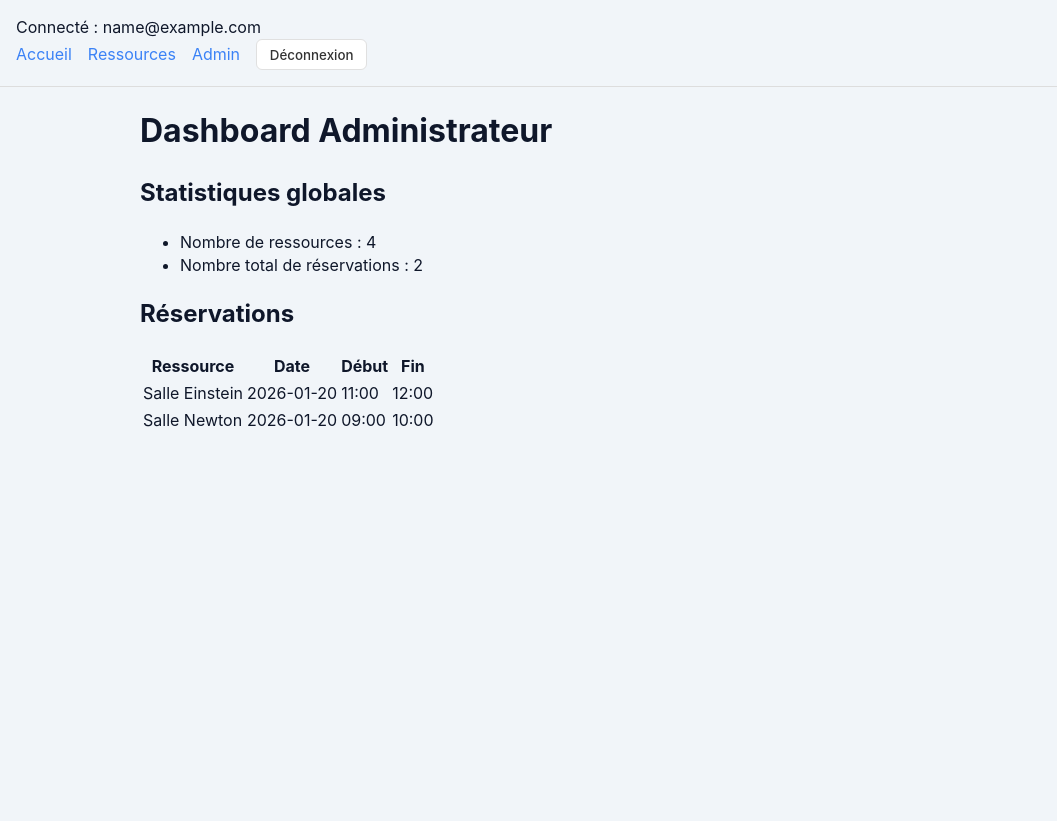
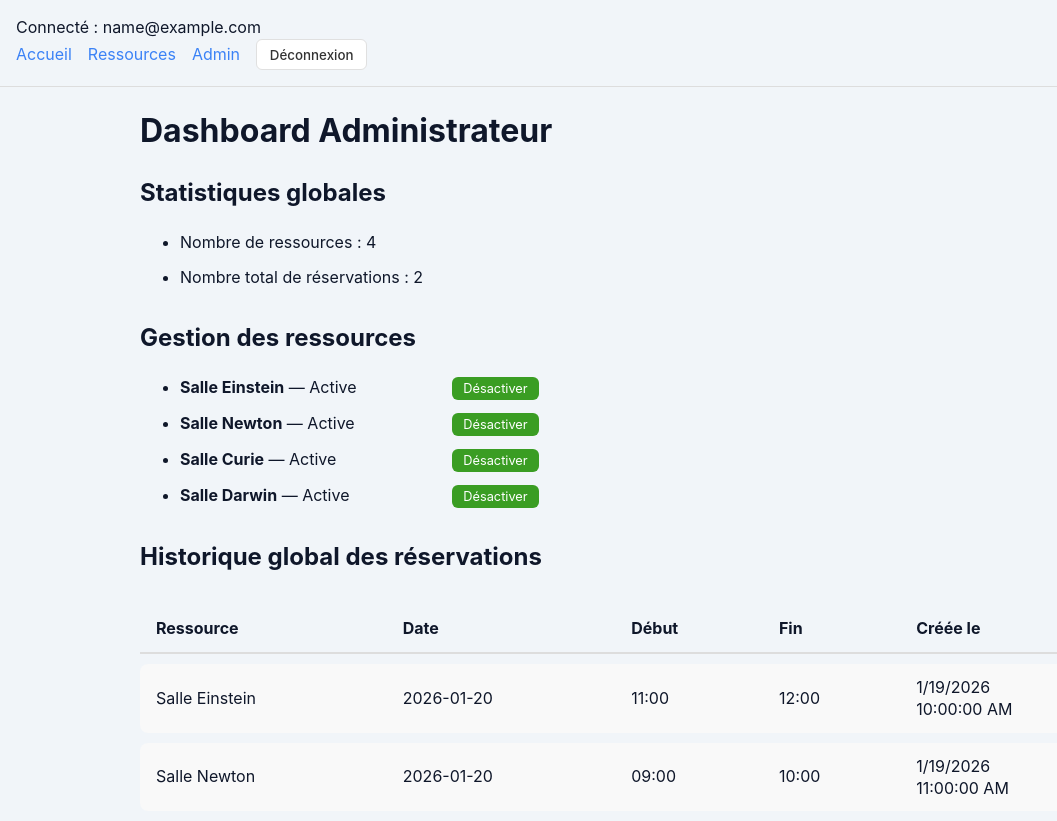
Before and after one commit to Zen53/reservation_app, a React (Vite) app: page /admin in a window 1280 px wide. Shown: the whole page, without its empty margins (0-1057 px from the left). Before the commit the page ends 800 px from the top, so only its background shows below. Built offline with nearby package versions, Linux system fonts and the light colour scheme; sample sign-in values are in the browser's storage.

Commit message:
Admin resources & reservations dashboard

```diff
--- a/src/api/index.js
+++ b/src/api/index.js
@@ -11,5 +11,6 @@ export {
   createReservation,
   getReservationById,
   deleteReservation,
-  setSimulateServerError
-} from './mockApi';
+  setSimulateServerError,
+  toggleResourceActive
+} from "./mockApi";
--- a/src/api/mockApi.js
+++ b/src/api/mockApi.js
@@ -361,3 +361,33 @@ export const deleteReservation = async (reservationId) => {
 export const setSimulateServerError = (value) => {
   simulateServerError = value;
 };
+
+/**
+ * PATCH /resources/{id}/toggle
+ * Active / désactive une ressource
+ *
+ * Réponses possibles :
+ * - 200 : Ressource mise à jour
+ * - 404 : Ressource inexistante
+ */
+export const toggleResourceActive = async (resourceId) => {
+  await delay(API_DELAY);
+
+  const resource = resources.find(r => r.id === parseInt(resourceId));
+
+  if (!resource) {
+    return {
+      status: 404,
+      data: null,
+      error: { message: "Resource not found" }
+    };
+  }
+
+  resource.active = !resource.active;
+
+  return {
+    status: 200,
+    data: resource,
+    error: null
+  };
+};
--- a/src/api/mockData.js
+++ b/src/api/mockData.js
@@ -10,28 +10,32 @@ export const resources = [
     name: "Salle Einstein",
     description: "Grande salle de conférence - 20 personnes",
     capacity: 20,
-    equipment: ["Projecteur", "Tableau blanc", "Visioconférence"]
+    equipment: ["Projecteur", "Tableau blanc", "Visioconférence"],
+    active: true
   },
   {
     id: 2,
     name: "Salle Newton",
     description: "Salle de réunion moyenne - 10 personnes",
     capacity: 10,
-    equipment: ["Écran TV", "Tableau blanc"]
+    equipment: ["Écran TV", "Tableau blanc"],
+    active: true
   },
   {
     id: 3,
     name: "Salle Curie",
     description: "Petite salle de réunion - 6 personnes",
     capacity: 6,
-    equipment: ["Écran TV"]
+    equipment: ["Écran TV"],
+    active: true
   },
   {
     id: 4,
     name: "Salle Darwin",
     description: "Espace collaboratif - 15 personnes",
     capacity: 15,
-    equipment: ["Projecteur", "Paperboard", "Visioconférence"]
+    equipment: ["Projecteur", "Paperboard", "Visioconférence"],
+    active: true
   }
 ];
 
--- /dev/null
+++ b/src/pages/admin/AdminPage.css
@@ -0,0 +1,78 @@
+/* ===== Admin Page ===== */
+
+.page section {
+    margin-bottom: 2rem;
+  }
+
+  /* Espacement entre les lignes de ressources */
+  .page section ul li {
+    margin-bottom: 0.75rem;
+  }
+
+  /* Zone texte à largeur fixe pour aligner les boutons */
+  .resource-label {
+    display: inline-block;
+    width: 260px; /* ajuste si besoin */
+  }
+
+  /* ===== Boutons admin ===== */
+  .page button {
+    margin-left: 0.75rem;
+    padding: 0.25rem 0.7rem;
+    border-radius: 6px;
+    border: none;
+    font-size: 0.8rem;
+    cursor: pointer;
+    transition: background-color 0.15s ease;
+  }
+
+  /* Bouton Activer (ressource inactive) → GRIS */
+  .page .btn-activate {
+    background-color: #cecece;
+    color: #333333;
+  }
+
+  .page .btn-activate:hover {
+    background-color: #bdbdbd;
+  }
+
+  /* Bouton Désactiver (ressource active) → VERT */
+  .page .btn-desactivate {
+    background-color: #3a9d23;
+    color: #ffffff;
+  }
+
+  .page .btn-desactivate:hover {
+    background-color: #31851d;
+  }
+
+  /* ===== Tableau des réservations ===== */
+  .page table {
+    width: 100%;
+    border-collapse: separate;
+    border-spacing: 0 10px;
+  }
+
+  .page thead th {
+    text-align: left;
+    padding: 0.75rem 1rem;
+    border-bottom: 2px solid #dddddd;
+  }
+
+  .page tbody td {
+    padding: 0.75rem 1rem;
+    background-color: #f9f9f9;
+  }
+
+  /* Arrondir les lignes du tableau */
+  .page tbody tr td:first-child {
+    border-top-left-radius: 8px;
+    border-bottom-left-radius: 8px;
+  }
+
+  .page tbody tr td:last-child {
+    border-top-right-radius: 8px;
+    border-bottom-right-radius: 8px;
+    line-height: 1.4;
+    white-space: pre-line;
+  }
--- a/src/pages/admin/AdminPage.jsx
+++ b/src/pages/admin/AdminPage.jsx
@@ -1,5 +1,10 @@
+import "./AdminPage.css";
 import { useState, useEffect } from "react";
-import { getResources, getResourceReservations } from "../../api";
+import {
+  getResources,
+  getResourceReservations,
+  toggleResourceActive
+} from "../../api";
 
 export default function AdminPage() {
   const [resources, setResources] = useState([]);
@@ -44,6 +49,18 @@ export default function AdminPage() {
     loadAdminData();
   }, []);
 
+  const handleToggleActive = async (resourceId) => {
+    const response = await toggleResourceActive(resourceId);
+
+    if (response.status === 200) {
+      setResources((prev) =>
+        prev.map((r) =>
+          r.id === resourceId ? response.data : r
+        )
+      );
+    }
+  };
+
   if (loading) {
     return <p>Chargement du dashboard administrateur...</p>;
   }
@@ -65,7 +82,28 @@ export default function AdminPage() {
       </section>
 
       <section>
-        <h2>Réservations</h2>
+        <h2>Gestion des ressources</h2>
+
+        <ul>
+          {resources.map((resource) => (
+            <li key={resource.id}>
+              <span className="resource-label">
+                <strong>{resource.name}</strong> —{" "}
+                {resource.active ? "Active" : "Inactive"}
+              </span>
+              <button
+                className={resource.active ? "btn-desactivate" : "btn-activate"}
+                onClick={() => handleToggleActive(resource.id)}
+              >
+                {resource.active ? "Désactiver" : "Activer"}
+              </button>
+            </li>
+          ))}
+        </ul>
+      </section>
+
+      <section>
+        <h2>Historique global des réservations</h2>
 
         {reservations.length === 0 ? (
           <p>Aucune réservation.</p>
@@ -77,6 +115,7 @@ export default function AdminPage() {
                 <th>Date</th>
                 <th>Début</th>
                 <th>Fin</th>
+                <th>Créée le</th>
               </tr>
             </thead>
             <tbody>
@@ -86,6 +125,11 @@ export default function AdminPage() {
                   <td>{r.date}</td>
                   <td>{r.startTime}</td>
                   <td>{r.endTime}</td>
+                  <td>
+                    {new Date(r.createdAt).toLocaleDateString()}
+                    <br />
+                    {new Date(r.createdAt).toLocaleTimeString()}
+                </td>
                 </tr>
               ))}
             </tbody>
```
